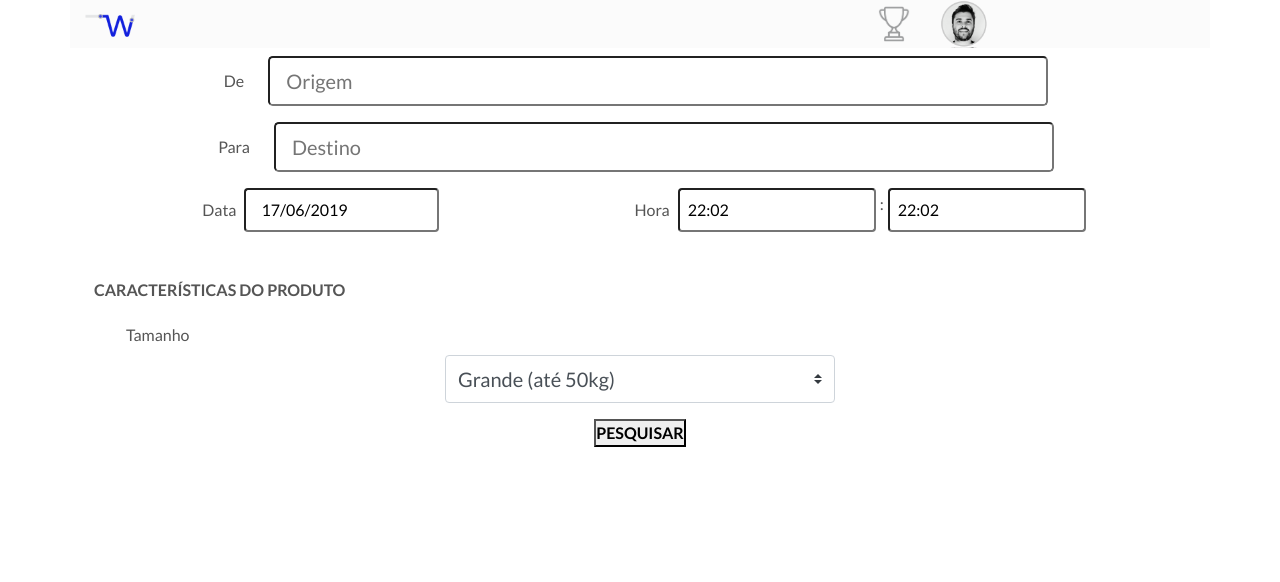
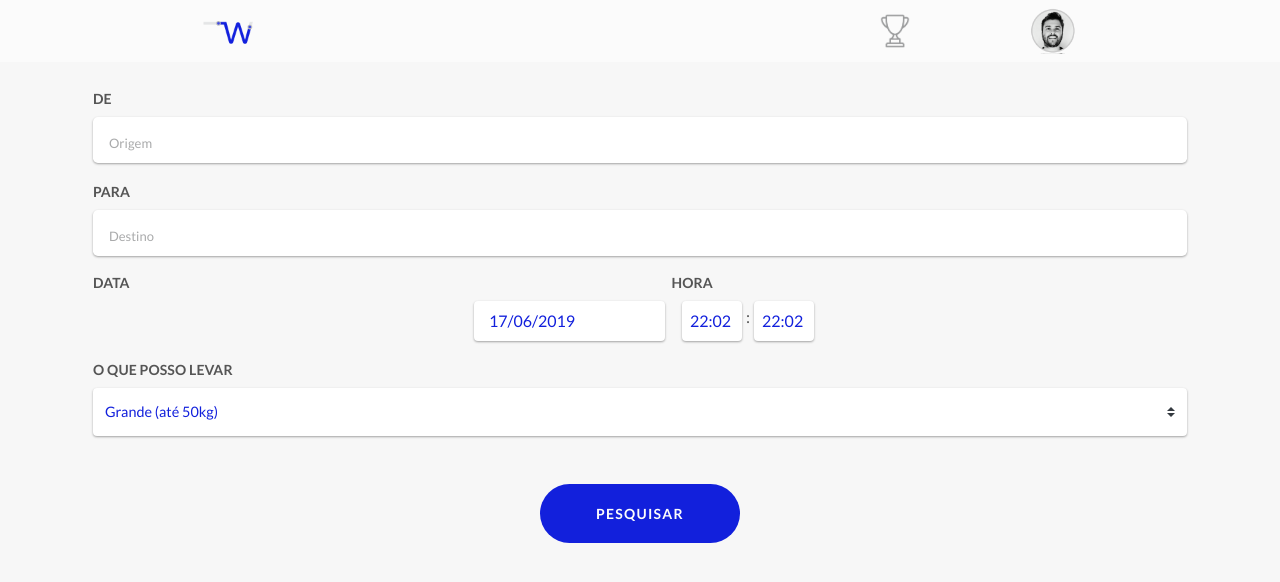
Before and after one commit to Leozinha/otw-gamification, a React (Create React App) app: page /viagem in a window 1280 px wide. Shown: the top 582 px of the page. Built offline with nearby package versions, Linux system fonts and the light colour scheme.

Commit message:
criar-viagem feita

```diff
--- a/src/App.css
+++ b/src/App.css
@@ -4,23 +4,315 @@
   padding: 0;
 }
 
+html{
+    height: 100%;
+}
+
 body{
     font-family: 'Lato', sans-serif;
     color: #555;
-    /* letter-spacing: 0.025em; */
+    height: inherit;
 }
 
 a{
   text-decoration: none;
 }
 
+h3{
+    font-size: 48px;
+    font-weight: 500;
+    letter-spacing: 0;
+}
+
+h4{
+    font-size: 34px;
+    font-weight: 500;
+    letter-spacing: 0.25px;
+}
+
+h5{
+    font-size: 24px;
+    font-weight: 500;
+    letter-spacing: 0;
+}
+
+h6{
+    font-size: 20px;
+    font-weight: 600;
+    letter-spacing: 0.15px;
+}
+
+.subtitle-1{
+    font-size: 16px;
+    font-weight: 500;
+    letter-spacing: 0.15px;
+}
+
+.subtitle-2{
+    font-size: 14px;
+    font-weight: 600;
+    letter-spacing: 0.1px;
+}
+
+.body-1{
+    font-size: 16px;
+    font-weight: 500;
+    letter-spacing: 0.5px;
+}
+
+.body-2{
+    font-size: 14px;
+    font-weight: 500;
+    letter-spacing: 0.25px;
+}
+
+.btn-size{
+    font-size: 14px;
+    font-weight: 600;
+    letter-spacing: 1.25px;
+    text-transform: uppercase;
+}
+
+.caption{
+    font-size: 12px;
+    font-weight: 500;
+    letter-spacing: 0.4;
+}
+
 /* layout - styling */
+
+#root{
+    height: inherit;
+    background-color:#F7F7F7;
+}
 
 .background {
   background : rgba(251, 251, 251, 1);
 }
 
-.container{
+.container-fluid{
   padding-right: 0;
   padding-left: 0;
+  height: inherit;
 }
+
+.shadow{
+    box-shadow: 0 4px 12px rgba(0,0,0,0), 0 0 8px rgba(0,0,0,0.15);
+    --box-shadow-color: #1220DC;
+}
+
+/* criar viagem */
+
+textarea,
+select,
+input{
+    border: 0;
+    box-shadow: 0 1px 3px rgba(0,0,0,0.12), 0 1px 2px rgba(0,0,0,0.24);
+}
+
+.date-time input{
+    font-size: 1rem;
+}
+
+.date-time-input-size{
+    width: 60px;
+}
+
+.custom-select{
+    border: 0;
+    outline: 0;
+    text-decoration: none;
+    -webkit-appearance: none;
+}
+
+.custom-select, option{
+    font-size: 0.9rem;
+    color: #1220DC;
+}
+
+/* .custom-select option:checked{
+  background-color:#1220DC;
+  color: #fff;
+} */
+
+select:-moz-focusring {
+    color: transparent;
+    text-shadow: 0 0 0 rgb(180, 173, 173);
+}
+
+.custom-select:focus{
+    border:2px solid #1220DC;
+    box-shadow: 0 1px 3px rgba(0,0,0,0.12), 0 1px 2px rgba(0,0,0,0.24);
+}
+
+textarea:focus,
+input[type="text"]:focus,
+input[type="password"]:focus,
+input[type="datetime"]:focus,
+input[type="datetime-local"]:focus,
+input[type="date"]:focus,
+input[type="month"]:focus,
+input[type="time"]:focus,
+input[type="week"]:focus,
+input[type="number"]:focus,
+input[type="email"]:focus,
+input[type="url"]:focus,
+input[type="search"]:focus,
+input[type="tel"]:focus,
+input[type="color"]:focus,
+.uneditable-input:focus {
+    border:2px solid #1220DC;
+    box-shadow: 0 1px 3px rgba(0,0,0,0.12), 0 1px 2px rgba(0,0,0,0.24);
+}
+
+::-webkit-input-placeholder {
+    font-size: 13px!important;
+    color: #A9AAAB;
+}
+
+:-moz-placeholder { /* Firefox 18- */
+    font-size: 13px!important;
+    color: #A9AAAB;
+}
+::-moz-placeholder {  /* Firefox 19+ */
+    font-size: 13px!important;
+    color: #A9AAAB;
+}
+
+.input-disabled::-moz-placeholder, .input-disabled::-webkit-input-placeholder, .input-disabled:-moz-placeholder{
+    color: #293FC0;
+    opacity: 1;
+}
+
+.input-value-size{
+    font-size: 0.9rem;
+    color: #A9AAAB;
+}
+
+input, select, textarea{
+    color: #1220DC;
+}
+
+textarea:focus, input:focus {
+    color: #1220DC;
+}
+
+/* button */
+
+button{
+    border: 0;
+    -moz-appearance: none;
+    -webkit-appearance: none;
+    cursor: pointer
+}
+
+.btn-style{
+    background: transparent;
+}
+
+.btn-style:hover{
+    color: #FCFCFC;
+}
+
+.link-no-decoration,.link-no-decoration:hover,.link-no-decoration:active,.link-no-decoration:focus{
+    outline: 0;
+    text-decoration: none;
+    color: inherit;
+    width: inherit;
+    height: inherit;
+}
+
+.primary-btn{
+    border-radius: 50px;
+    max-width: 100%;
+    height: 59px;
+    width: 200px;
+    max-height: 100%;
+    color: #FCFCFC
+}
+
+.primary-btn:active{
+    border: 2px solid #FCFCFC;
+    font-weight: bold;
+}
+
+/*
+Colors - background
+ */
+
+ .background-white-condutor{
+    border: 1px solid #1220DC;
+    height: 75%;
+}
+
+.background-white-review{
+    border: 1px solid #1220DC;
+    height: 80%;
+}
+
+.white{
+    background-color: #FCFCFC;
+}
+
+.white-height{
+    height: 380px;
+}
+
+.white-back{
+    background-color: #F7F7F7;
+}
+
+.black {
+    background-color: #000000;
+}
+
+.gray{
+    background-color: #9A9B9C;
+}
+
+.gray-2 {
+    background-color: #A9AAAB;
+}
+.gray-3 {
+    background-color: #B5B6B6;
+}
+
+.primary {
+    background-color: #1220DC;
+}
+
+.primary-2 {
+    background-color: #293FC0;
+}
+
+.primary-3 {
+    background-color: #3D48E2;
+}
+
+.primary-3{
+    background-color: #6069E7;
+}
+
+.primary-4 {
+    background-color: #7179E9;
+}
+
+.sucess{
+    background-color: #00C653;
+}
+
+.sucess-2{
+    background-color: #45D580;
+}
+
+.pendente{
+    background-color: #FF895B;
+}
+
+.pendente-2{
+    background-color: #FFA886;
+}
+
+.border-sucess{
+    border: 1px solid #00C653;
+}
--- a/src/App.js
+++ b/src/App.js
@@ -23,15 +23,15 @@ class App extends Component {
 
   render() {
     let { title, entregas } = this.state;
-    // title = "Pagina Principal";
 
+    // Home
     const home = (
       <div className="d-flex flex-column align-items-center justify-content-center">
         <div className="p-2"><h5>Pedir</h5></div>
         <div onClick={this.titleViagem} className="p-2"><h5><Link to="/viagem">Criar</Link></h5></div>
       </div>
     );
-
+    // Home Gamificada
     if (entregas !== 0) {
       return (
         <div>
@@ -42,7 +42,7 @@ class App extends Component {
 
     return (
       <Router>
-        <div className="container">
+        <React.Fragment>
           <Header title={title} />
           <Route exact path="/" render={props => (
             <React.Fragment>
@@ -50,7 +50,7 @@ class App extends Component {
             </React.Fragment>
           )}/>
             <Route path="/viagem" component={CriarViagem}/>
-        </div>
+        </React.Fragment>
       </Router>
     );
   }
--- a/src/components/layouts/Header.js
+++ b/src/components/layouts/Header.js
@@ -28,18 +28,20 @@ class Header extends Component {
     const Trophy = this.state.trophyURL;
 
     return (
-      <div className="background d-flex align-items-center justify-content-center">
-        <div className="col">
-          <Link to="/"><img style={imgSizeLogo} src={Logo} alt=""/></Link>
-        </div>
-        <div className="col text-left">
-          <h5>{this.props.title}</h5>
-        </div>
-        <div className="col text-right">
-          <img name="trophy" onClick={this.activeIcon} style={imgSizeTrophy} src={Trophy} alt=""/>
-        </div>
-        <div className="col">
-          <img style={imgSizeUser} src={User} alt=""/>
+      <div className="navbar background d-flex align-items-center justify-content-center text-center">
+        <div className="container">
+          <div className="col">
+            <Link to="/"><img style={imgSizeLogo} src={Logo} alt="" /></Link>
+          </div>
+          <div className="col">
+            <h6 className="font-weight-normal">{this.props.title}</h6>
+          </div>
+          <div className="col text-right p-0">
+            <img name="trophy" onClick={this.activeIcon} style={imgSizeTrophy} src={Trophy} alt="" />
+          </div>
+          <div className="col">
+            <img style={imgSizeUser} src={User} alt="" />
+          </div>
         </div>
       </div>
     )
@@ -47,15 +49,15 @@ class Header extends Component {
 }
 
 const imgSizeLogo = {
-   width:'50px'
+  width: '50px'
 }
 
 const imgSizeTrophy = {
-  width:'32px'
+  width: '30px'
 }
 
 const imgSizeUser = {
-  width:'48px'
+  width: '46px'
 }
 
 
--- a/src/components/pages/CriarViagem.js
+++ b/src/components/pages/CriarViagem.js
@@ -13,7 +13,7 @@ import "react-datepicker/dist/react-datepicker.css";
 //     };
 // };
 
-export default class CriarViagem extends Component {
+class CriarViagem extends Component {
 
   constructor(props) {
     super(props);
@@ -81,20 +81,29 @@ export default class CriarViagem extends Component {
     const { dataViagem/*origem, destino, ,tamanho, nomeProduto*/ } = this.state;
 
     return (
-      <React.Fragment>
-        <form onSubmit={this.handleSubmit}>
-          <div className="spacing-top row justify-content-center">
-            <label className="mr-3 mb-0 align-self-center">De</label>
-            <input type="text" placeholder="Origem" id="origem" /*value={origem}*/ /*onChange={this.handleChange}*/ className="col-8 m-2 form-control-lg" />
+      <div id="criar-viagem">
+        <div className="container">
+          <div className="row">
+            <div className="col ">
+              <form className="mt-4" onSubmit={this.handleSubmit}>
+              <label className="pl-2 subtitle-2 text-uppercase">De</label>
+
+              <div className="form-group mr-2 ml-2">
+                  <input type="text" placeholder="Origem" id="origem" /*value={origem}*/ /*onChange={this.handleChange}*/ className="w-100 form-control-lg" />
                 </div>
-          <div className="row justify-content-center">
-            <label className="mr-3 mb-0 align-self-center">Para</label>
-            <input type="text" placeholder="Destino" id="destino" /*value={destino}*/ /*onChange={this.handleChange}*/ className="col-8 m-2 form-control-lg" />
+                  <label className="pl-2 subtitle-2 text-uppercase">Para</label>
+                <div className="form-group mr-2 ml-2">
+                  <input type="text" placeholder="Destino" id="destino" /*value={destino}*/ /*onChange={this.handleChange}*/ className="form-control-lg w-100" />
                 </div>
 
-          <div className="date-time mt-2 form-group row justify-content-center">
-            <label className="ml-2 mr-2 mb-0 align-self-center">Data</label>
-            <div className="col-4 p-0">
+                <div className="mr-2 ml-2 d-flex justify-content-around gray-text text-uppercase">
+                  <label className="col-sm pl-0 subtitle-2 align-self-left">Data</label>
+                  <label className="col-sm pl-5 pr-0 subtitle-2 ">Hora</label>
+                </div>
+
+                <div className="form-group d-flex flex-row justify-content-center">
+
+                  <div className="pl-2">
                     <DatePicker
                       className="pt-2 pb-2 col-11 rounded"
                       selected={dataViagem}
@@ -104,7 +113,7 @@ export default class CriarViagem extends Component {
                       placeholderText="Data"
                     />
                   </div>
-            <label className="mr-2 mb-0 align-self-center">Hora</label>
+
                   <div>
                     <DatePicker
                       className="date-time-input-size p-2 rounded"
@@ -134,33 +143,35 @@ export default class CriarViagem extends Component {
                   </div>
                 </div>
 
-          <div className="mr-4 ml-4 mb-4 mt-5 row justify-content-left gray-text text-uppercase">
-            <h6 className="mr-3 mb-0 align-self-left font-weight-bold">Características do produto</h6>
-          </div>
+                  <label className="pl-2 subtitle-2 text-uppercase align-self-center">O que posso levar</label>
 
-          <div className="mr-5 ml-5 row justify-content-left">
-            <label className="ml-2 mb-0">Tamanho</label>
-          </div>
 
-          <div className="row justify-content-center">
-            <select id="tamanho" /*value={tamanho} onChange={this.handleChange}*/ className="custom-select custom-select-lg col-4 m-2 font-weight-normal">
+              <div className="form-group mr-2 ml-2 d-flex flex-column align-items-center">
+                  <select id="tamanho" /*value={tamanho} onChange={this.handleChange}*/ className="custom-select custom-select-lg font-weight-normal">
                     <option value="grande">Grande&nbsp;(até 50kg)</option>
                     <option value="medio">Médio&nbsp;(até 30kg)</option>
                     <option value="pequeno">Pequeno&nbsp;(até 10kg)</option>
                   </select>
+                  <div className="mt-5 primary-btn primary text-center blue-btn">
+
+                    <button type="submit" className="btn-size btn-style white-text link-no-decoration">
+                      Pesquisar
+              </button>
+
+                  </div>
                 </div>
 
-          <div className="spacing-bottom spacing-top-b row justify-content-center align-self-center">
-            <div className="m-2 row align-items-center primary-btn primary pedido justify-content-center blue-btn">
-              {/* <Link className="d-flex justify-content-center align-items-center link-no-decoration white-text text-uppercase font-weight-bold" to="/condutores/"> */}
-              <button type="submit" className="btn-style white-text font-weight-bold text-uppercase link-no-decoration">
-                Pesquisar
-                                </button>
-              {/* </Link>  */}
+              </form>
             </div>
           </div>
-        </form>
-      </React.Fragment>
+        </div>
+      </div>
     )
   }
 }
+
+const newMarginLeft = {
+  marginLeft:'1.2rem'
+}
+
+export default CriarViagem;
```
Lines whose indentation alone changed are shown as unchanged.
